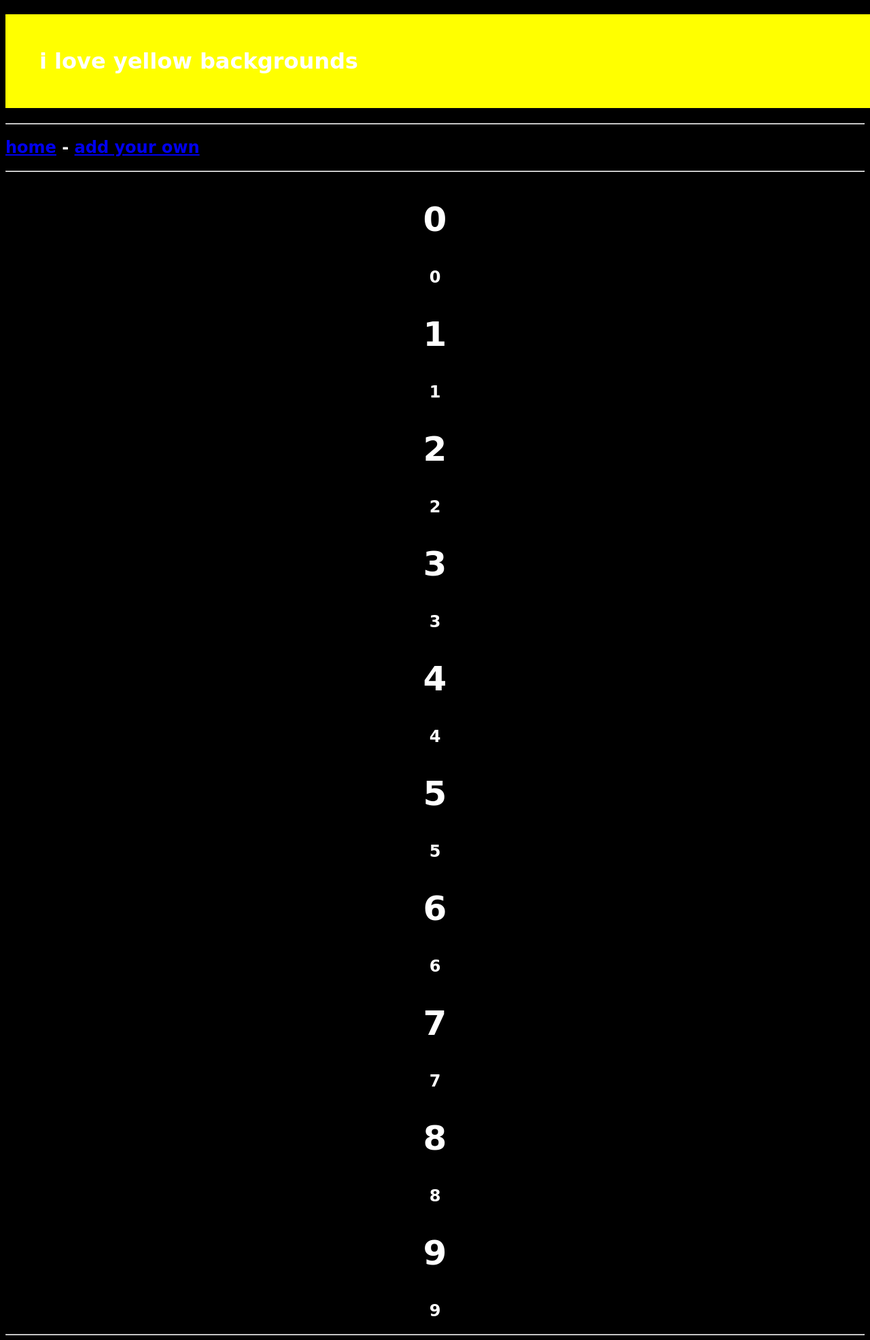
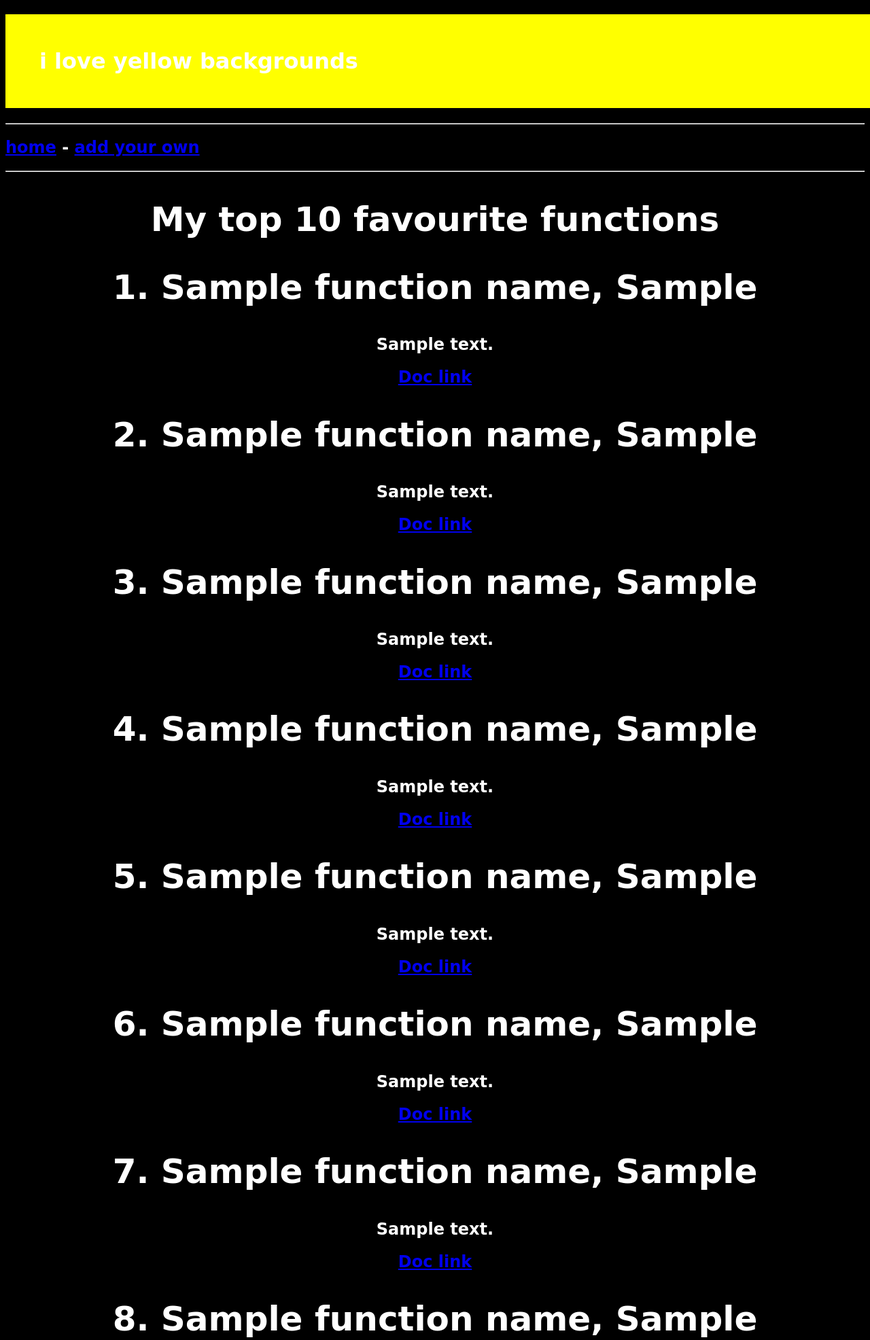
Before and after one commit to Someone-That/Godot-Functions, a Flask app: template templates/home.html in a window 1280 px wide; the page is wider, and only the part inside the window is pictured. Shown: the top 1972 px of that part at 68% size. Run offline with Flask 3, Linux system fonts and the light colour scheme; the template is opened without the code that fills it: most values are stand-ins (such as "Sample title", 1, 10 or a date in 2020).

Commit message:
Neater data display now working

```diff
--- a/templates/home.html
+++ b/templates/home.html
@@ -1,9 +1,12 @@
 {% extends "layout.html" %}
 {% block content %}
 
+<h2 style="text-align: center; font-size: 50px;">My top {{function_quantity}} favourite functions</h1>
+
 {% for i in range(function_quantity) %}
-    <h2 style="text-align: center; font-size: 50px;">{{i}}</h2>
-    <h2 style="text-align: center;">{{i}}</h2>
+    <h2 style="text-align: center; font-size: 50px;">{{i+1}}. {{function_names[i]}}, {{return_types[i]}}</h2>
+    <h2 style="text-align: center;">{{descriptions[i]}}</h2>
+    <h2 style="text-align: center;"><a href="https://docs.godotengine.org/en/stable/classes/class_{{doc_links[i]}}" target="_blank">Doc link</a></h2>
 {%endfor%}
 
 {% endblock %}
```
